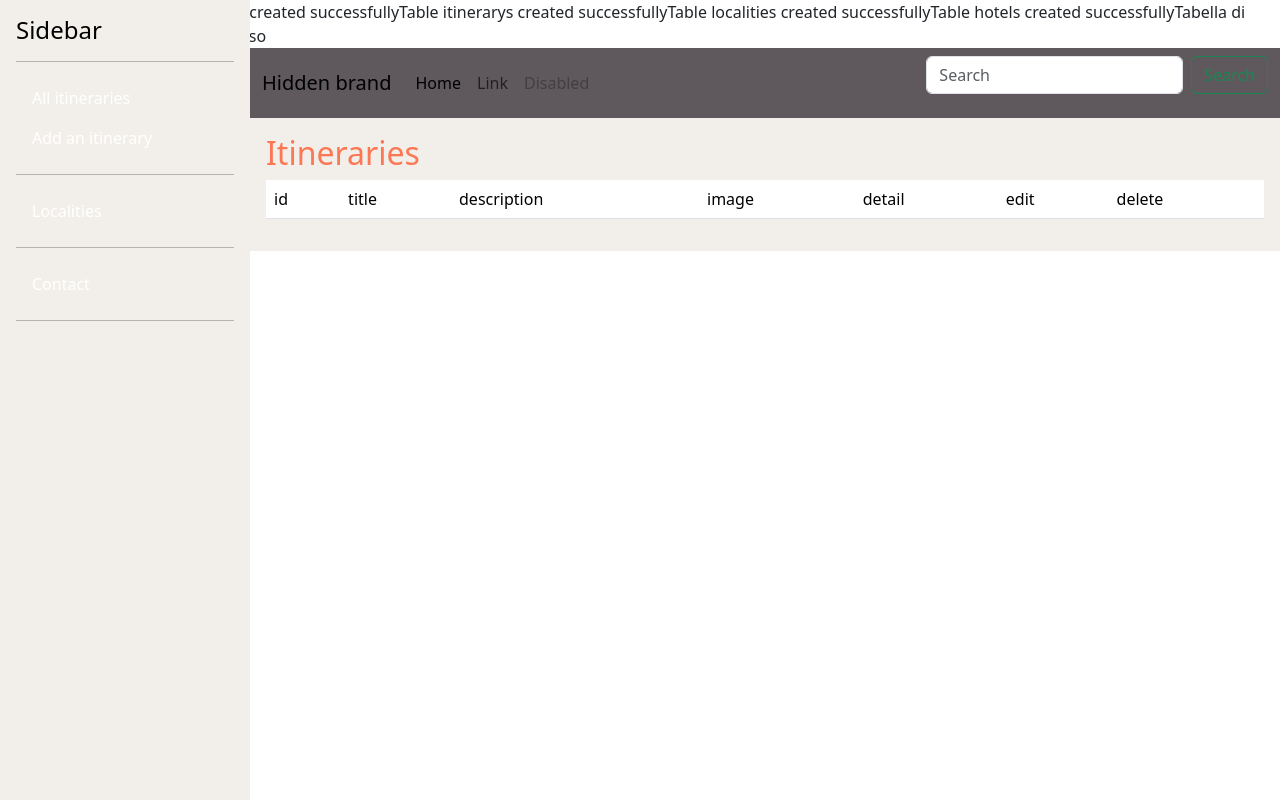
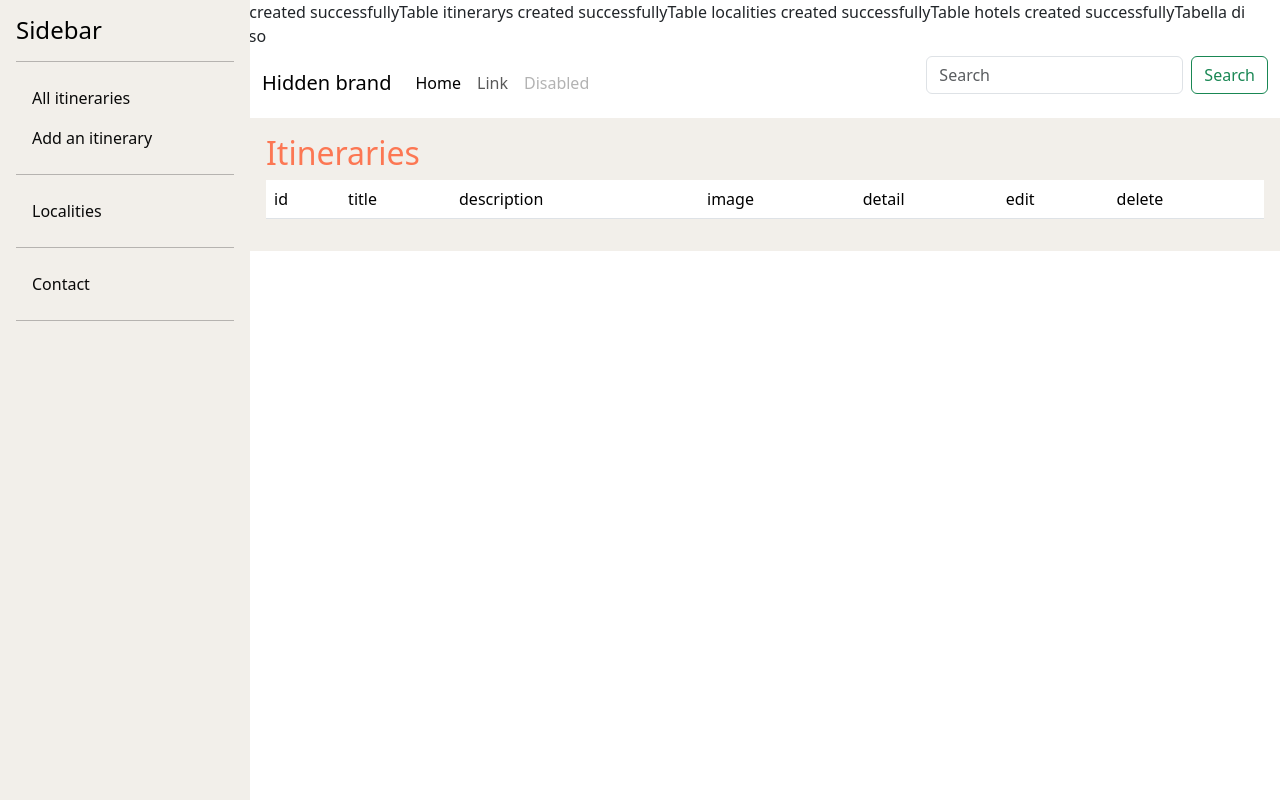
Before and after one commit to Federicaye/travel-app, a PHP site: page /itineraries/list in a window 1280 px wide. Run offline with PHP 8.4, Linux system fonts and the light colour scheme; data that the repository does not hold is empty.

Commit message:
link color

```diff
--- a/public/style.css
+++ b/public/style.css
@@ -34,10 +34,10 @@ body {
    overflow: auto;
 }
 .sidebar .nav-link {
-   color: white;
+   color: rgb(9, 9, 9);
 }
 .sidebar .nav-link:hover {
-   color:#DBD56E;
+   color:#fc7753;
 }
 .main-content {
    margin-left: 250px;
@@ -49,8 +49,7 @@ body {
 header {
    margin-left: 250px;
    transition: margin-left 0.3s;
-   background-color: #5F595D;
-   color: #f2efea;
+   background-color: #ffffff;
 }
 
 
--- a/src/controllers/stops/store.php
+++ b/src/controllers/stops/store.php
@@ -44,7 +44,6 @@ $lon = $jsonData['results'][0]['position']['lon'];
   var_dump($jsonData['results'][$x]);
 }  */
 
-echo $lat;
 $sql = "INSERT INTO localities ( name, description, longitude, latitude, image)
 VALUES ('$locality_name', '$locality_description', '$lon', '$lat', 'image')";
 
```
